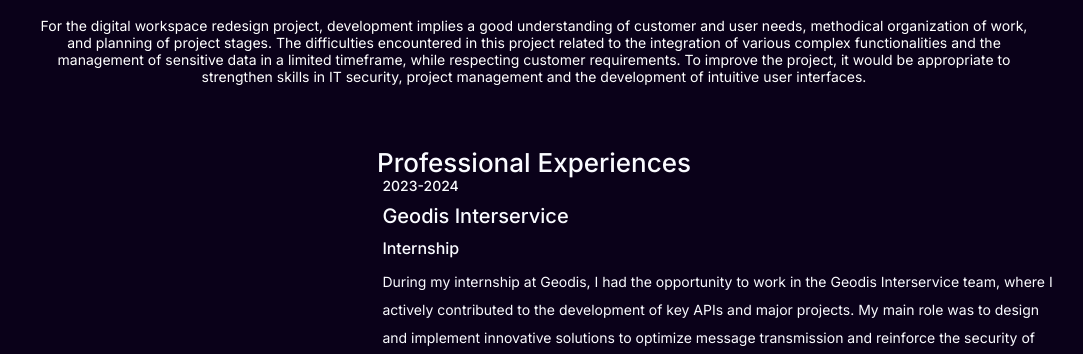
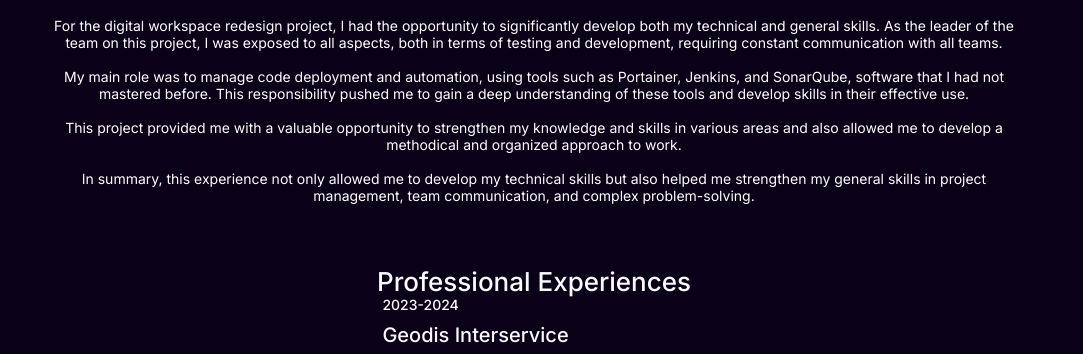
Before and after one commit to IsmailSKR/ismailskr.github.io, a plain HTML site: page index.html in a window 1280 px wide. Shown: the part 2074-2428 px from the top of the page, without its empty margins (106-1189 px from the left). Drawn offline with Linux system fonts and the light colour scheme; a script that the page names is missing.

Commit message:
add text for last project

```diff
--- a/index.html
+++ b/index.html
@@ -168,7 +168,17 @@
                 </div>
             </div>
         </div>
-            <div class="feel"><p>For the digital workspace redesign project, development implies a good understanding of customer and user needs, methodical organization of work, and planning of project stages. The difficulties encountered in this project related to the integration of various complex functionalities and the management of sensitive data in a limited timeframe, while respecting customer requirements. To improve the project, it would be appropriate to strengthen skills in IT security, project management and the development of intuitive user interfaces.</p></div>
+            <div class="feel">
+                <p>
+                For the digital workspace redesign project, I had the opportunity to significantly develop both my technical and general skills. As the leader of the team on this project, I was exposed to all aspects, both in terms of testing and development, requiring constant communication with all teams.
+                <br><br>
+                My main role was to manage code deployment and automation, using tools such as Portainer, Jenkins, and SonarQube, software that I had not mastered before. This responsibility pushed me to gain a deep understanding of these tools and develop skills in their effective use.
+                <br><br>
+                This project provided me with a valuable opportunity to strengthen my knowledge and skills in various areas and also allowed me to develop a methodical and organized approach to work.
+                <br><br>
+                In summary, this experience not only allowed me to develop my technical skills but also helped me strengthen my general skills in project management, team communication, and complex problem-solving.
+                </p>
+            </div>
     </section>
      <section id="pro">
         <h4 class="resume">Professional Experiences</h4>
```
